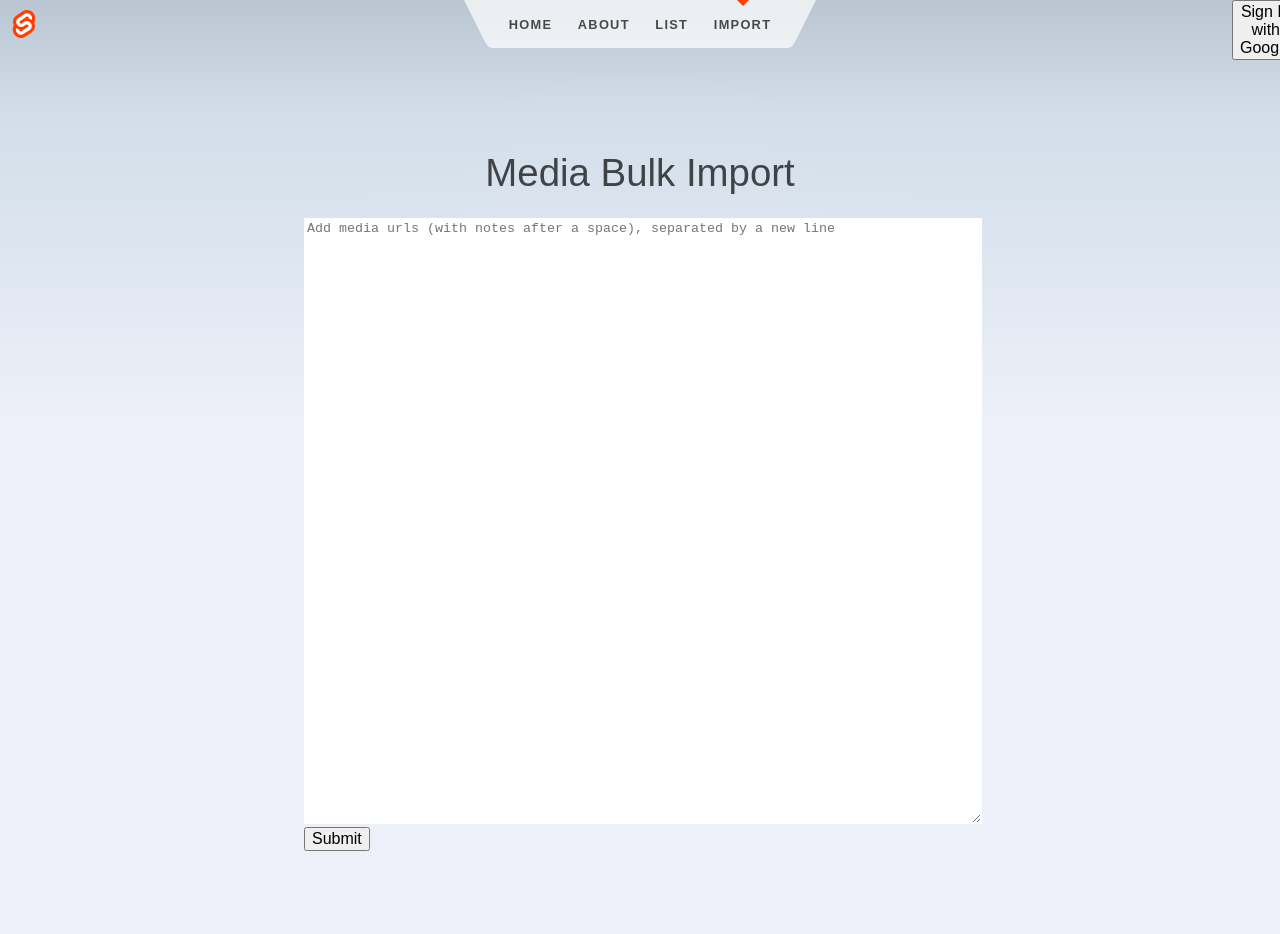
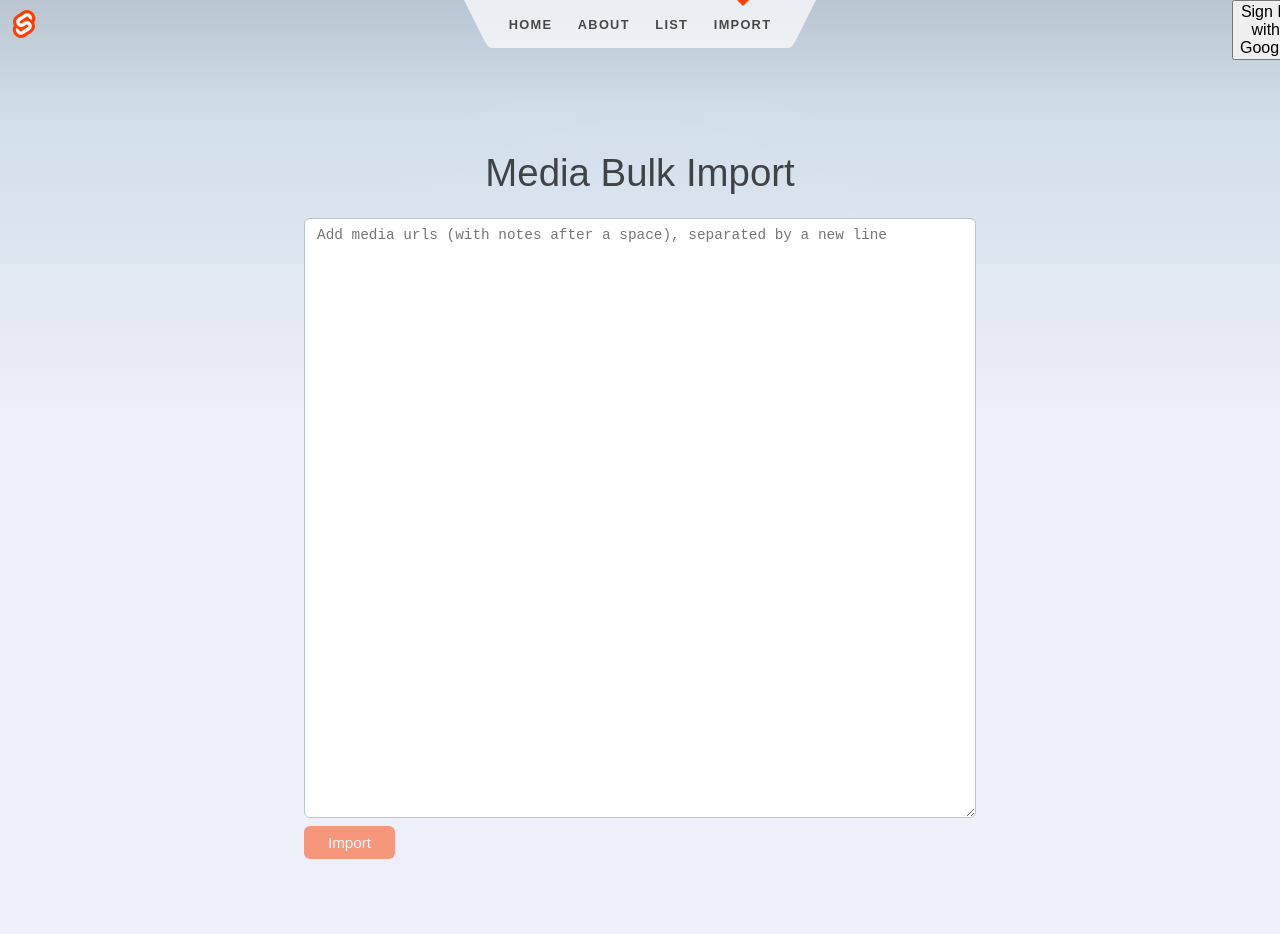
Before and after one commit to CodeZwei/shisho-firebase, a SvelteKit app in the folder app/: page /media/import in a window 1280 px wide. Shown: the top 934 px of the page. Built offline with nearby package versions, Linux system fonts and the light colour scheme; no server answers.

Commit message:
Adds feedback to bulk import page. counts valid urls and gives feedback on success - Claude

```diff
--- a/app/src/routes/media/import/+page.svelte
+++ b/app/src/routes/media/import/+page.svelte
@@ -3,30 +3,53 @@
 
 	let text = $state('');
 	let submitting = $state(false);
+	type ImportStatus = 'idle' | 'success' | 'error';
+	let importStatus: ImportStatus = $state('idle');
+	let importedCount = $state(0);
 
-	async function handleSubmit(e: SubmitEvent) {
-		e.preventDefault();
-		submitting = true;
-
-		const items = text
+	let parsedItems = $derived(
+		text
 			.split('\n')
 			.map((s) => s.trim())
 			.filter((s) => s.startsWith('http'))
 			.map((line) => {
 				const [pageUrl, ...rest] = line.split(' ');
 				return { pageUrl, notes: rest.join(' ') };
-			});
+			})
+	);
 
-		if (items.length > 0) {
-			await fetchWithAuth('/api/media', {
-				method: 'POST',
-				headers: { 'Content-Type': 'application/json' },
-				body: JSON.stringify({ items }),
-			});
+	$effect(() => {
+		if (text && importStatus === 'success') importStatus = 'idle';
+	});
+
+	async function handleSubmit(e: SubmitEvent) {
+		e.preventDefault();
+		if (parsedItems.length === 0) return;
+
+		submitting = true;
+		importStatus = 'idle';
+
+		const res = await fetchWithAuth('/api/media', {
+			method: 'POST',
+			headers: { 'Content-Type': 'application/json' },
+			body: JSON.stringify({ items: parsedItems }),
+		});
+
+		if (res.ok) {
+			importedCount = parsedItems.length;
+			importStatus = 'success';
 			text = '';
+		} else {
+			importStatus = 'error';
 		}
 
 		submitting = false;
+	}
+
+	function buttonLabel(): string {
+		if (submitting) return 'Importing…';
+		if (parsedItems.length === 0) return 'Import';
+		return `Import ${parsedItems.length} URL${parsedItems.length !== 1 ? 's' : ''}`;
 	}
 </script>
 
@@ -44,7 +67,21 @@
 			aria-label="Bulk add Media URLs"
 			placeholder="Add media urls (with notes after a space), separated by a new line"
 		></textarea>
-		<button type="submit" disabled={submitting}>Submit</button>
+
+		{#if text}
+			<p class="hint">{parsedItems.length} URL{parsedItems.length !== 1 ? 's' : ''} detected</p>
+		{/if}
+
+		<div class="footer">
+			<button type="submit" disabled={submitting || parsedItems.length === 0}>
+				{buttonLabel()}
+			</button>
+			{#if importStatus === 'success'}
+				<p class="status success">✓ Imported {importedCount} item{importedCount !== 1 ? 's' : ''}</p>
+			{:else if importStatus === 'error'}
+				<p class="status error">Import failed — check the console and try again</p>
+			{/if}
+		</div>
 	</form>
 </div>
 
@@ -58,11 +95,64 @@
 
 	.import {
 		margin: 0 0 0.5rem 0;
+		display: flex;
+		flex-direction: column;
+		gap: 0.5rem;
 	}
 
 	textarea {
-		border: 1px solid transparent;
+		border: 1px solid var(--primary-color);
+		border-radius: 6px;
 		width: 100%;
 		min-height: 600px;
+		padding: 0.5rem 0.75rem;
+		font-size: 0.9rem;
+		box-sizing: border-box;
+		resize: vertical;
+	}
+
+	textarea:focus {
+		outline: none;
+		border-color: var(--accent-color);
+	}
+
+	.hint {
+		margin: 0;
+		font-size: 0.8rem;
+		color: #888;
+	}
+
+	.footer {
+		display: flex;
+		align-items: center;
+		gap: 1rem;
+	}
+
+	button {
+		padding: 0.5rem 1.5rem;
+		background-color: var(--accent-color);
+		color: white;
+		border: none;
+		border-radius: 6px;
+		font-size: 0.95rem;
+		cursor: pointer;
+	}
+
+	button:disabled {
+		opacity: 0.5;
+		cursor: default;
+	}
+
+	.status {
+		margin: 0;
+		font-size: 0.85rem;
+	}
+
+	.status.success {
+		color: #2a9d5c;
+	}
+
+	.status.error {
+		color: var(--accent-color);
 	}
 </style>
```
